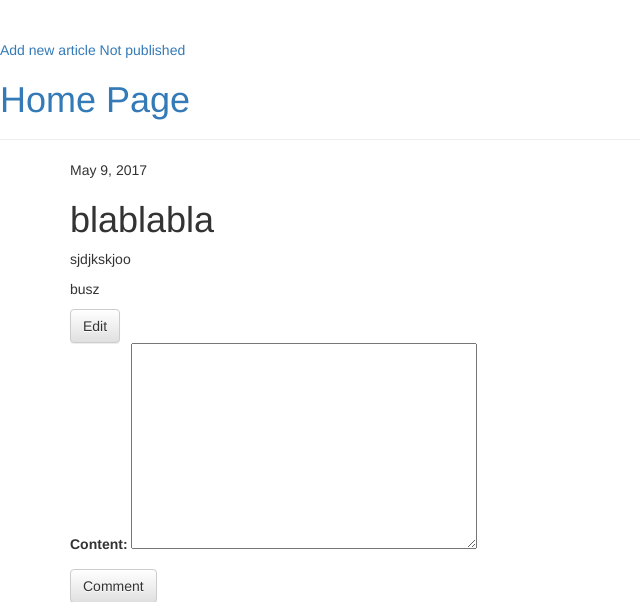
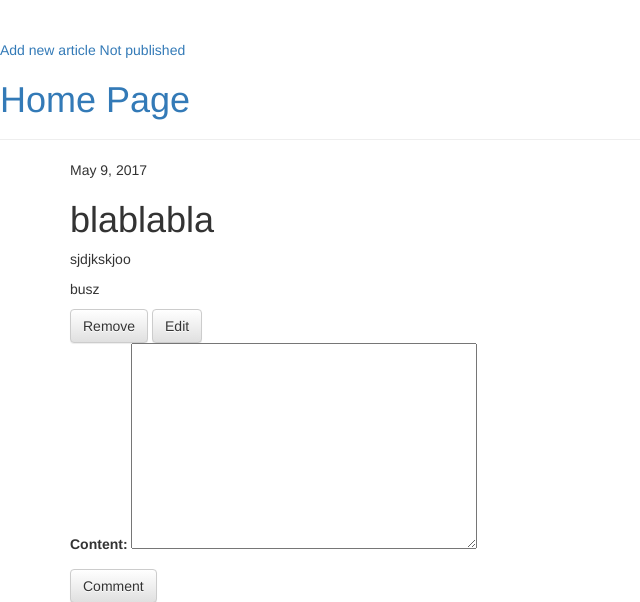
Before and after one commit to maro512/www, a Django app: page /article/2/ in a window 1280 px wide. Shown: the top 602 px of the page, without its empty margins (0-640 px from the left). Run offline with Django 3.2, Linux system fonts and the light colour scheme; a user stored in the database is signed in; data comes from the database, SQL or seed files in the repository; both versions use the stored data as it was after the commit; some libraries are stand-ins or nearby versions.

Commit message:
Usuwanie art. i koment.

```diff
--- a/newspaper/templates/newspaper/article_detail.html
+++ b/newspaper/templates/newspaper/article_detail.html
@@ -5,12 +5,16 @@
         {% if article.is_published == False %}
             <a class="btn btn-default" href="{% url 'article_publish' pk=article.pk %}">Publish</a>
         {% endif %}
+
         <div class="date">{{ article.date }}</div>
         <h1>{{ article.title }}</h1>
         <p>{{ article.content|linebreaksbr }}</p>
         <p>{{ article.author }}</p>
     </div>
-    <a class="btn btn-default" href="{% url 'article_edit' pk=article.pk %}">Edit</a>
+        {% if user.is_authenticated %}
+            <a class="btn btn-default" href="{% url 'article_remove' pk=article.pk %}">Remove</a>
+            <a class="btn btn-default" href="{% url 'article_edit' pk=article.pk %}">Edit</a>
+        {% endif %}
     <form method="POST" class="post-form">{% csrf_token %}
         {{ form.as_p }}
         <button type="submit" class="save btn btn-default">Comment</button>
@@ -21,6 +25,9 @@
             <p>{{ comment.date }}</p>
             <p>{{ comment.author }}</p>
             <p>{{ comment.content|linebreaksbr }}</p>
+            {% if user.is_authenticated %}
+                <a class="btn btn-default" href="{% url 'comment_remove' fk=article.pk pk=comment.pk %}">Remove</a>
+            {% endif %}
         {% endfor %}
     </div>
 {% endblock %}
--- a/newspaper/urls.py
+++ b/newspaper/urls.py
@@ -8,4 +8,6 @@ urlpatterns = [
     url(r'^article/(?P<pk>[0-9]+)/edit/$', views.article_edit, name='article_edit'),
     url(r'^drafts/$', views.not_published_list, name='not_published_list'),
     url(r'^article/(?P<pk>[0-9]+)/publish/$', views.article_publish, name='article_publish'),
+    url(r'^article/(?P<pk>[0-9]+)/remove/$', views.article_remove, name='article_remove'),
+    url(r'^article/(?P<fk>[0-9]+)/comment/(?P<pk>[0-9]+)/remove/$', views.comment_remove, name='comment_remove'),
 ]
--- a/newspaper/views.py
+++ b/newspaper/views.py
@@ -60,3 +60,15 @@ def article_publish(request, pk):
     article = get_object_or_404(Article, pk=pk)
     article.publish()
     return redirect('article_detail', pk=pk)
+
+
+def article_remove(request, pk):
+    article = get_object_or_404(Article, pk=pk)
+    article.delete()
+    return redirect('article_list')
+
+
+def comment_remove(request, fk, pk):
+    comment = get_object_or_404(Comment, pk=pk)
+    comment.delete()
+    return redirect('article_detail', pk=fk)
```
Also changed, not shown: db.sqlite3.
